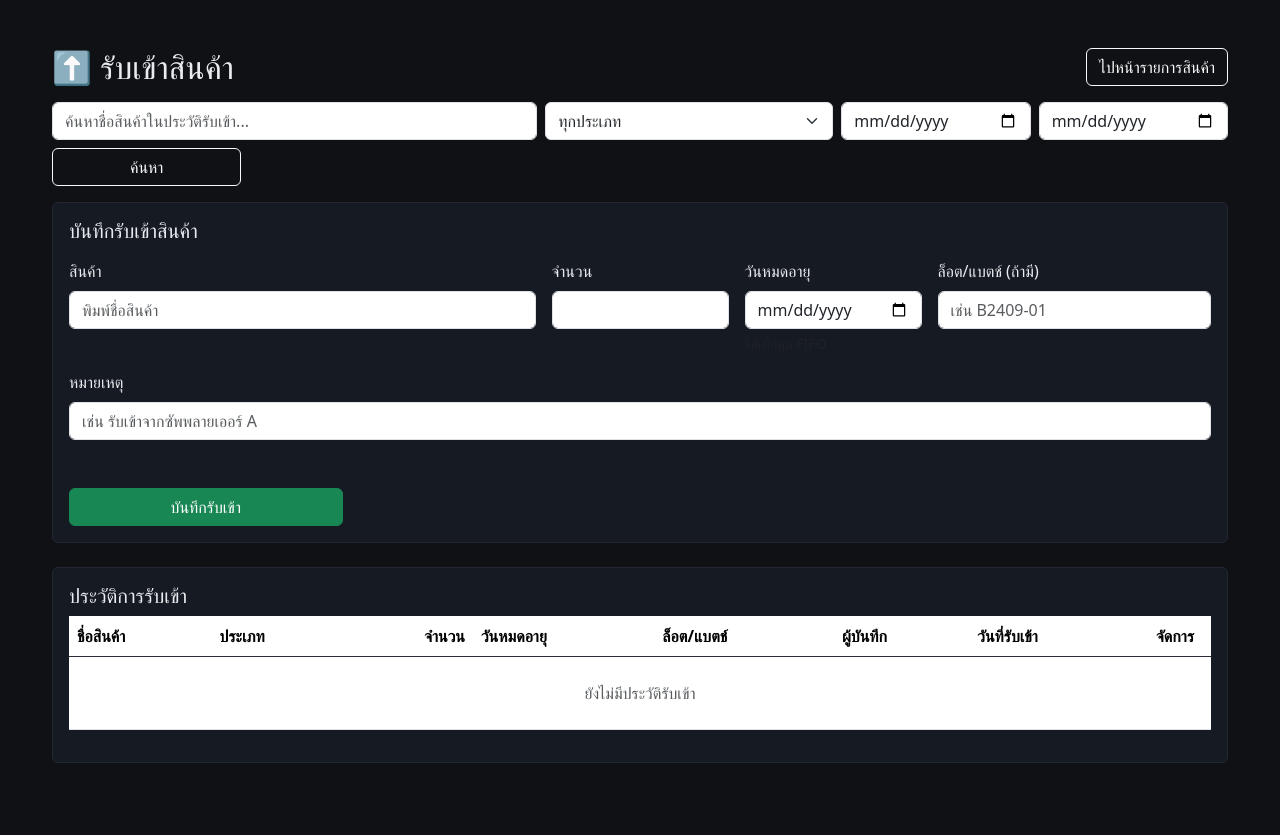
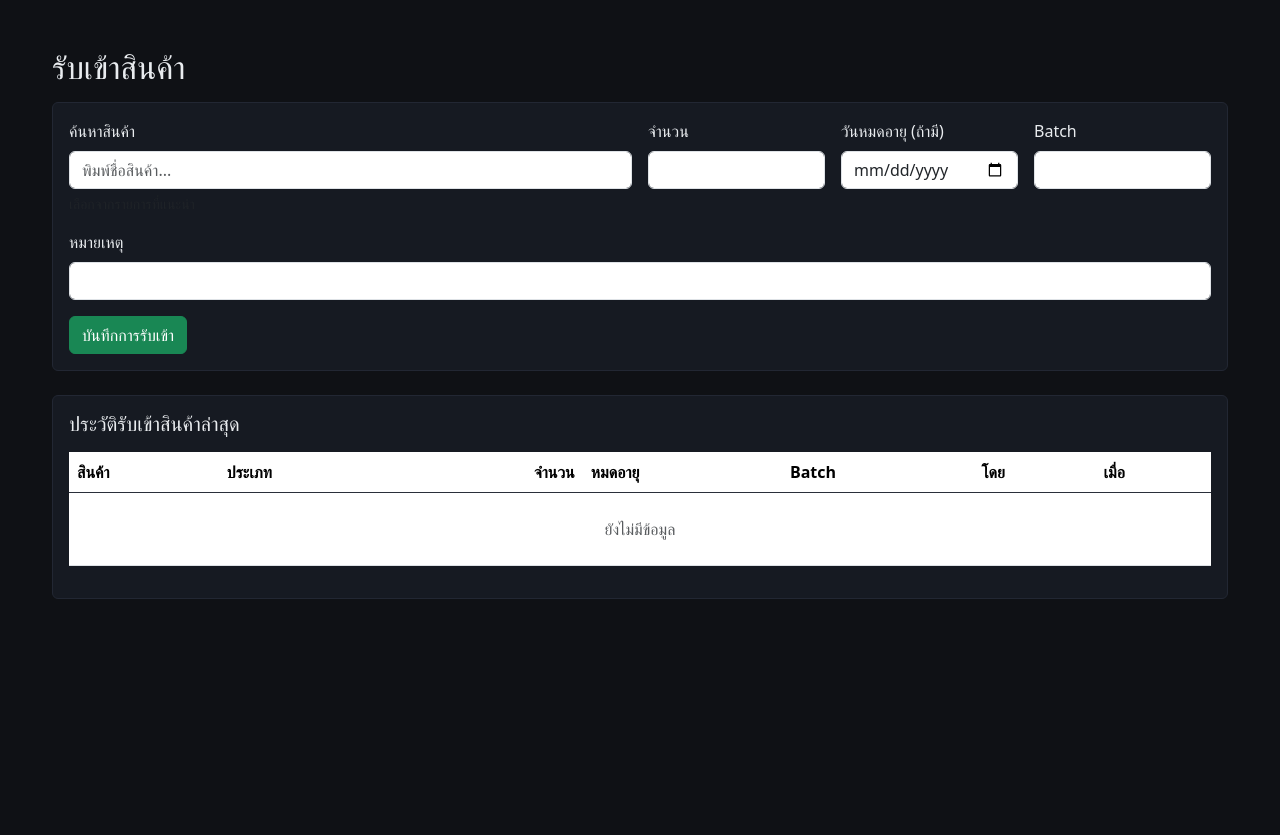
Before and after one commit to Wiselord911/ctr-stock-system, a Flask app: page /receive in a window 1280 px wide. Shown: the part 56-891 px from the top of the page. After the commit the page ends 655 px from the top, so only its background shows below. Run offline with Flask 3, Linux system fonts and the light colour scheme; the visitor is signed in with stand-in values (Sample User, id 1); data comes from the database, SQL or seed files in the repository; data that the repository does not hold is empty.

Commit message:
Update receive.html

```diff
--- a/templates/receive.html
+++ b/templates/receive.html
@@ -2,109 +2,55 @@
 {% block content %}
 <div class="py-4">
   <div class="d-flex align-items-center justify-content-between mb-3">
-    <h2 class="mb-0">⬆️ รับเข้าสินค้า</h2>
-    <a href="{{ url_for('items') }}" class="btn btn-outline-light">ไปหน้ารายการสินค้า</a>
+    <h2 class="mb-0">รับเข้าสินค้า</h2>
   </div>
 
-  <!-- Filters -->
-  <form class="row g-2 mb-3" method="get" action="{{ url_for('receive') }}">
-    <div class="col-md-5">
-      <input type="search" name="q" value="{{ request.args.get('q','') }}"
-             class="form-control" placeholder="ค้นหาชื่อสินค้าในประวัติรับเข้า...">
-    </div>
-    <div class="col-md-3">
-      <select name="category_id" class="form-select">
-        <option value="">ทุกประเภท</option>
-        {% for cat in categories %}
-          <option value="{{ cat.id }}"
-            {% if request.args.get('category_id') and request.args.get('category_id')|int == cat.id %}selected{% endif %}>
-            {{ cat.name }}
-          </option>
-        {% endfor %}
-      </select>
-    </div>
-    <div class="col-md-2">
-      <input type="date" class="form-control" name="from" value="{{ request.args.get('from','') }}" placeholder="จากวันที่">
-    </div>
-    <div class="col-md-2">
-      <input type="date" class="form-control" name="to" value="{{ request.args.get('to','') }}" placeholder="ถึงวันที่">
-    </div>
-    <div class="col-12 col-md-2 d-grid mt-2">
-      <button class="btn btn-outline-light" type="submit">ค้นหา</button>
-    </div>
-  </form>
-
-  <!-- Receive form -->
   <div class="card p-3 mb-4">
-    <h5 class="mb-3">บันทึกรับเข้าสินค้า</h5>
-    <form method="post" action="{{ url_for('receive_post') }}" onsubmit="return confirm('ยืนยันบันทึกรับเข้าสินค้าตามข้อมูลที่กรอกใช่หรือไม่?');" novalidate>
+    <form method="post" action="{{ url_for('receive_post') }}" id="receiveForm" novalidate>
       <div class="row g-3">
-        <div class="col-md-5">
-          <label class="form-label">สินค้า</label>
-          {% if items_select %}
-            <!-- ดรอปดาวน์เลือกสินค้า -->
-            <select name="item_id" class="form-select" required>
-              <option value="">-- เลือกสินค้า --</option>
-              {% for it in items_select %}
-                <option value="{{ it.id }}">{{ it.name }}</option>
-              {% endfor %}
-            </select>
-          {% else %}
-            <!-- เผื่อบางโปรเจ็กต์ใช้ป้อนชื่ออิสระ -->
-            <input name="item_name" class="form-control" placeholder="พิมพ์ชื่อสินค้า" required>
-          {% endif %}
+        <div class="col-md-6">
+          <label class="form-label">ค้นหาสินค้า</label>
+          <input type="text" class="form-control" id="item_search" placeholder="พิมพ์ชื่อสินค้า..." autocomplete="off" list="item_datalist">
+          <datalist id="item_datalist"></datalist>
+          <input type="hidden" name="item_id" id="item_id">
+          <div class="form-text" id="item_hint">เลือกจากรายการที่แนะนำ</div>
         </div>
-
         <div class="col-md-2">
           <label class="form-label">จำนวน</label>
-          <input type="number" name="quantity" class="form-control" min="1" step="1" required>
+          <input type="number" class="form-control" name="quantity" min="1" required>
         </div>
-
         <div class="col-md-2">
-          <label class="form-label">วันหมดอายุ</label>
-          <input type="date" name="expiry_date" class="form-control">
-          <div class="form-text">ใส่เพื่อคุม FIFO</div>
+          <label class="form-label">วันหมดอายุ (ถ้ามี)</label>
+          <input type="date" class="form-control" name="expiry_date">
         </div>
-
-        <div class="col-md-3">
-          <label class="form-label">ล็อต/แบตช์ (ถ้ามี)</label>
-          <input type="text" name="batch_code" class="form-control" placeholder="เช่น B2409-01">
+        <div class="col-md-2">
+          <label class="form-label">Batch</label>
+          <input type="text" class="form-control" name="batch_code">
         </div>
-
         <div class="col-12">
           <label class="form-label">หมายเหตุ</label>
-          <input type="text" name="note" class="form-control" placeholder="เช่น รับเข้าจากซัพพลายเออร์ A">
+          <input type="text" class="form-control" name="note">
         </div>
-
-        <div class="col-12 col-md-3">
-          <label class="form-label d-block">&nbsp;</label>
-          <button class="btn btn-success w-100" type="submit">บันทึกรับเข้า</button>
-        </div>
+      </div>
+      <div class="mt-3">
+        <button class="btn btn-success">บันทึกการรับเข้า</button>
       </div>
     </form>
   </div>
 
-  <!-- Table -->
   <div class="card p-3">
-    <div class="d-flex align-items-center justify-content-between mb-2">
-      <h5 class="mb-0">ประวัติการรับเข้า</h5>
-      {% if export_url %}
-        <a class="btn btn-sm btn-outline-light" href="{{ export_url }}">Export CSV</a>
-      {% endif %}
-    </div>
-
+    <h5 class="mb-3">ประวัติรับเข้าสินค้าล่าสุด</h5>
     <div class="table-responsive">
       <table class="table table-hover align-middle">
         <thead>
           <tr>
-            <th>ชื่อสินค้า</th>
+            <th>สินค้า</th>
             <th>ประเภท</th>
             <th class="text-end">จำนวน</th>
-            <th>วันหมดอายุ</th>
-            <th>ล็อต/แบตช์</th>
-            <th>ผู้บันทึก</th>
-            <th>วันที่รับเข้า</th>
-            <th class="text-center" style="width: 72px;">จัดการ</th>
+            <th>หมดอายุ</th>
+            <th>Batch</th>
+            <th>โดย</th>
+            <th>เมื่อ</th>
           </tr>
         </thead>
         <tbody>
@@ -114,63 +60,56 @@
                 <td>{{ r.item_name }}</td>
                 <td>{{ r.category_name or '-' }}</td>
                 <td class="text-end">{{ r.quantity }}</td>
-                <td>
-                  {% if r.expiry_date %}
-                    {{ r.expiry_date.strftime('%d/%m/%Y') }}
-                  {% else %}-{% endif %}
-                </td>
+                <td>{% if r.expiry_date %}{{ r.expiry_date.strftime('%d/%m/%Y') }}{% else %}-{% endif %}</td>
                 <td>{{ r.batch_code or '-' }}</td>
                 <td>{{ r.actor_name or '-' }}</td>
                 <td>{{ r.created_at.strftime('%d/%m/%Y %H:%M') }}</td>
-                <td class="text-center">
-                  <div class="dropdown">
-                    <button class="btn btn-sm btn-outline-light" type="button" data-bs-toggle="dropdown" aria-expanded="false">
-                      <svg xmlns="http://www.w3.org/2000/svg" width="18" height="18" fill="currentColor" viewBox="0 0 16 16">
-                        <path d="M3 9a1 1 0 1 1 0-2 1 1 0 0 1 0 2m5 0a1 1 0 1 1 0-2 1 1 0 0 1 0 2m5-1a1 1 0 1 1-2 0 1 1 0 0 1 2 0"/>
-                      </svg>
-                    </button>
-                    <ul class="dropdown-menu dropdown-menu-dark">
-                      <li>
-                        <a class="dropdown-item" href="{{ url_for('receive_edit', receive_id=r.id) }}">แก้ไข</a>
-                      </li>
-                      <li><hr class="dropdown-divider"></li>
-                      <li>
-                        <form method="post" action="{{ url_for('receive_delete', receive_id=r.id) }}" onsubmit="return confirm('ยืนยันการลบรายการรับเข้าชิ้นนี้?');">
-                          <button type="submit" class="dropdown-item text-danger">ลบ</button>
-                        </form>
-                      </li>
-                    </ul>
-                  </div>
-                </td>
               </tr>
             {% endfor %}
           {% else %}
-            <tr>
-              <td colspan="8" class="text-center text-muted py-4">ยังไม่มีประวัติรับเข้า</td>
-            </tr>
+            <tr><td colspan="7" class="text-center text-muted py-4">ยังไม่มีข้อมูล</td></tr>
           {% endif %}
         </tbody>
       </table>
     </div>
-
-    <!-- Pagination -->
-    {% if total_pages and total_pages > 1 %}
-      <nav class="mt-2">
-        <ul class="pagination pagination-sm mb-0">
-          <li class="page-item {% if page<=1 %}disabled{% endif %}">
-            <a class="page-link" href="{{ url_for('receive', q=request.args.get('q',''), category_id=request.args.get('category_id',''), from=request.args.get('from',''), to=request.args.get('to',''), page=page-1) }}">ก่อนหน้า</a>
-          </li>
-          {% for p in range(1, total_pages+1) %}
-            <li class="page-item {% if p==page %}active{% endif %}">
-              <a class="page-link" href="{{ url_for('receive', q=request.args.get('q',''), category_id=request.args.get('category_id',''), from=request.args.get('from',''), to=request.args.get('to',''), page=p) }}">{{ p }}</a>
-            </li>
-          {% endfor %}
-          <li class="page-item {% if page>=total_pages %}disabled{% endif %}">
-            <a class="page-link" href="{{ url_for('receive', q=request.args.get('q',''), category_id=request.args.get('category_id',''), from=request.args.get('from',''), to=request.args.get('to',''), page=page+1) }}">ถัดไป</a>
-          </li>
-        </ul>
-      </nav>
-    {% endif %}
   </div>
 </div>
+
+<script>
+// simple typeahead using /api/items
+const input = document.getElementById('item_search');
+const datalist = document.getElementById('item_datalist');
+const hiddenId = document.getElementById('item_id');
+const hint = document.getElementById('item_hint');
+
+let lastQ = '';
+input.addEventListener('input', async (e) => {
+  const q = (e.target.value || '').trim();
+  hiddenId.value = '';
+  hint.textContent = 'เลือกจากรายการที่แนะนำ';
+  if (q.length === 0) { datalist.innerHTML=''; return; }
+  if (q === lastQ) return;
+  lastQ = q;
+  try {
+    const res = await fetch(`/api/items?q=${encodeURIComponent(q)}&limit=30`);
+    const items = await res.json();
+    datalist.innerHTML = items.map(it =>
+      `<option value="${it.name}" data-id="${it.id}">${it.name} (${it.category || 'ไม่ระบุ'}) | คงเหลือ ${it.balance}</option>`
+    ).join('');
+  } catch {}
+});
+
+input.addEventListener('change', () => {
+  // find option
+  const opts = Array.from(datalist.options || []);
+  const opt = opts.find(o => o.value === input.value);
+  if (opt && opt.dataset.id) {
+    hiddenId.value = opt.dataset.id;
+    hint.textContent = `เลือก: ${input.value}`;
+  } else {
+    hiddenId.value = '';
+    hint.textContent = 'ไม่พบในรายการที่แนะนำ';
+  }
+});
+</script>
 {% endblock %}
```
